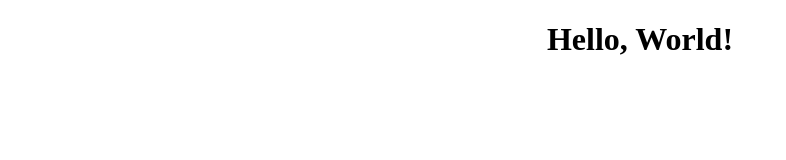
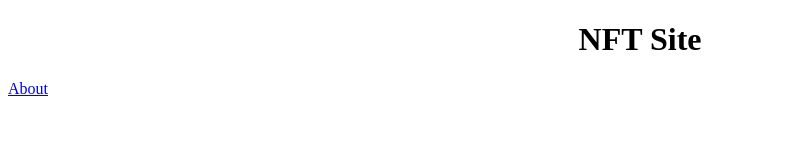
Before and after one commit to RaheimHW/NFT-Site, a plain HTML site: page index.html in a window 1280 px wide. Shown: the whole page, without its empty margins (0-786 px from the left). Drawn offline with Linux system fonts and the light colour scheme.

Commit message:
Renamed h1 & added About page(links to README.md)

```diff
--- a/index.html
+++ b/index.html
@@ -6,6 +6,7 @@
     <link rel="stylesheet" href="style.css">
   </head>
   <body>
-    <h1>Hello, World!</h1>
+    <h1>NFT Site</h1>
+    <a href="README.md" target="_blank">About</a>
   </body>
 <html>
```
